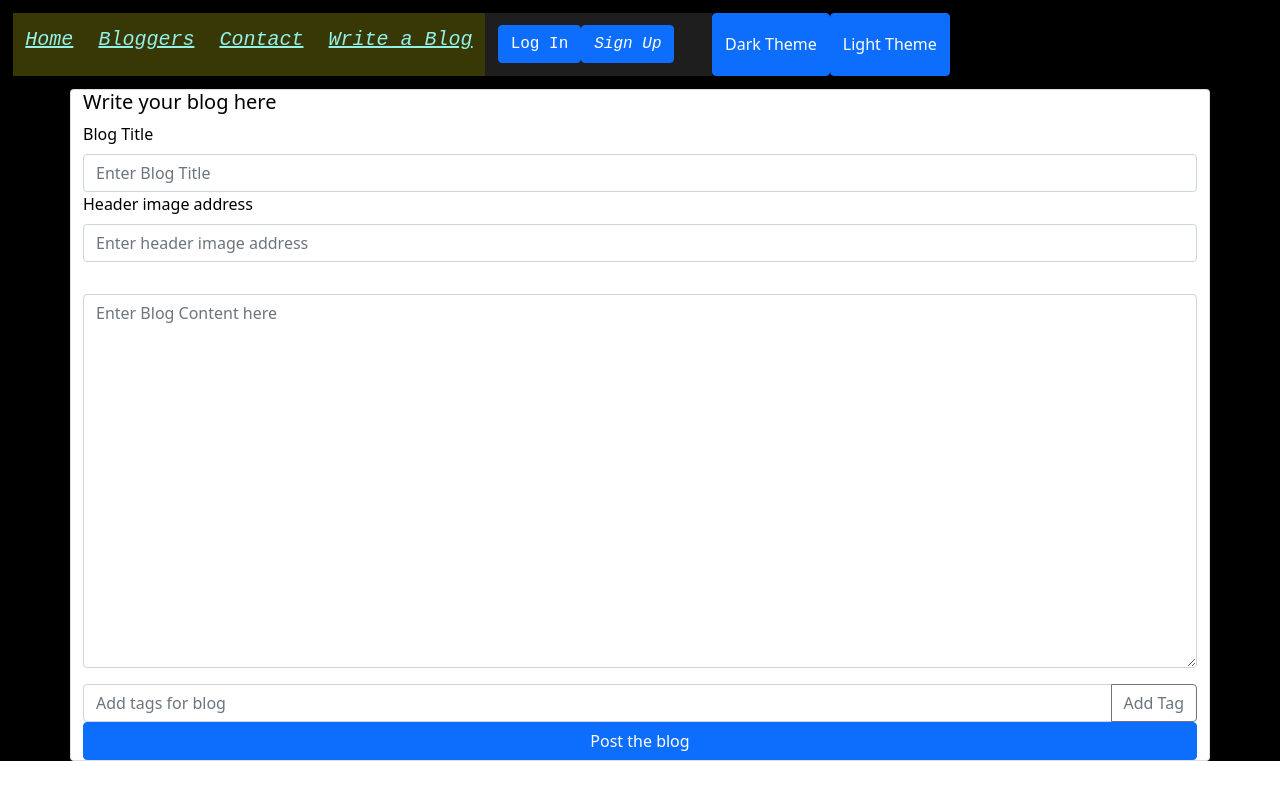
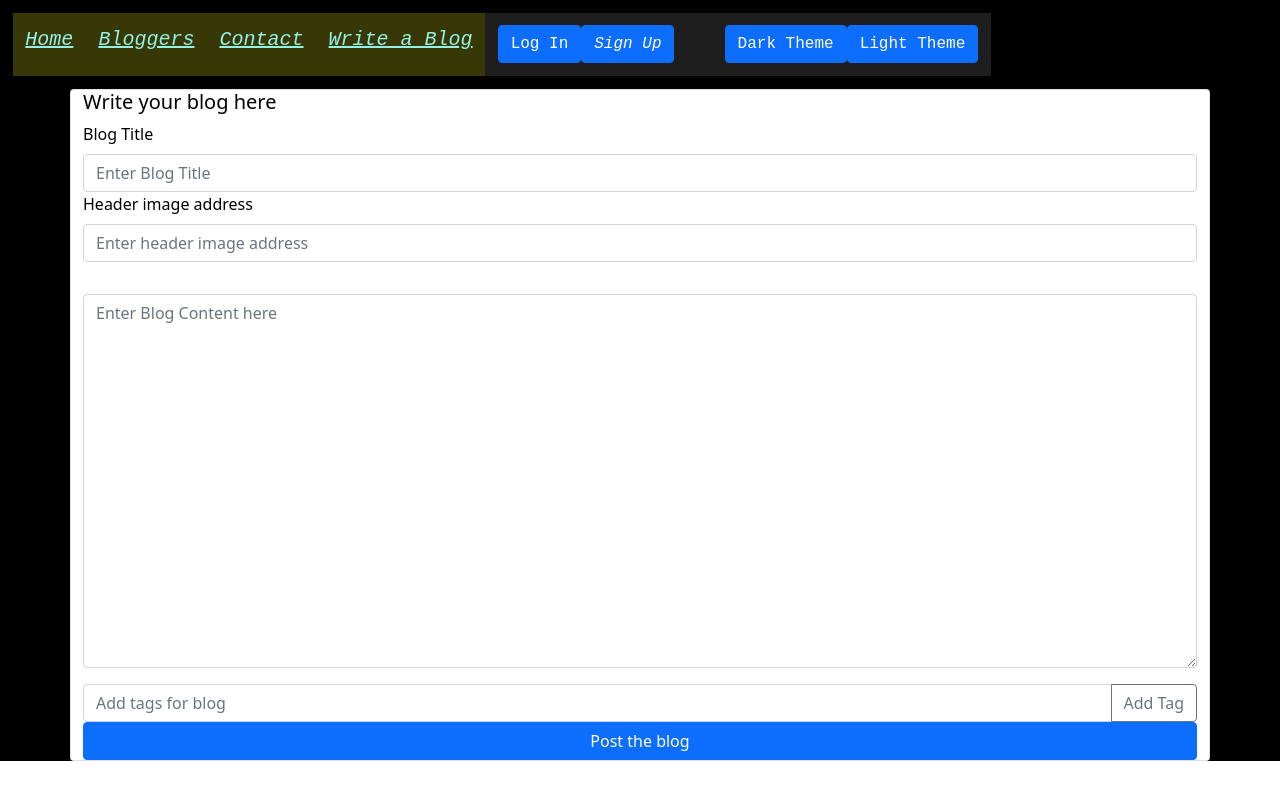
Before and after one commit to isayan58/blog-fe, a React (Create React App) app: page /write-a-blog in a window 1280 px wide. Built offline with nearby package versions, Linux system fonts and the light colour scheme.

Commit message:
UI changes for better button display.

```diff
--- a/src/common/Header.js
+++ b/src/common/Header.js
@@ -82,9 +82,11 @@ const Header = () =>
             <div></div>
 }
             </div>
+            <div className = "header-buttons">
             <Button onClick={changetoDarkTheme}>Dark Theme</Button>
             <Button onClick={changetoLightTheme}>Light Theme</Button>
             {/* </CookieContext.Provider> */}
+            </div>
         </div>
     );
 }
```
